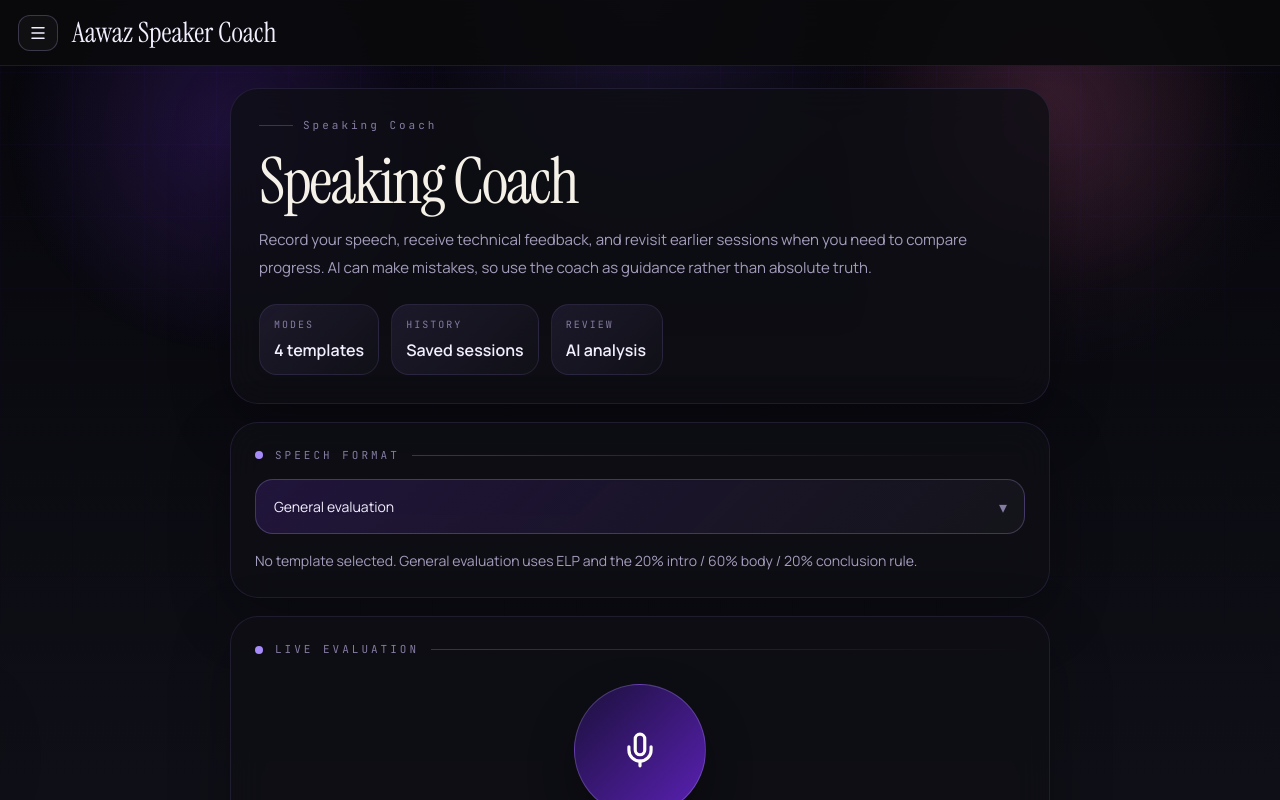
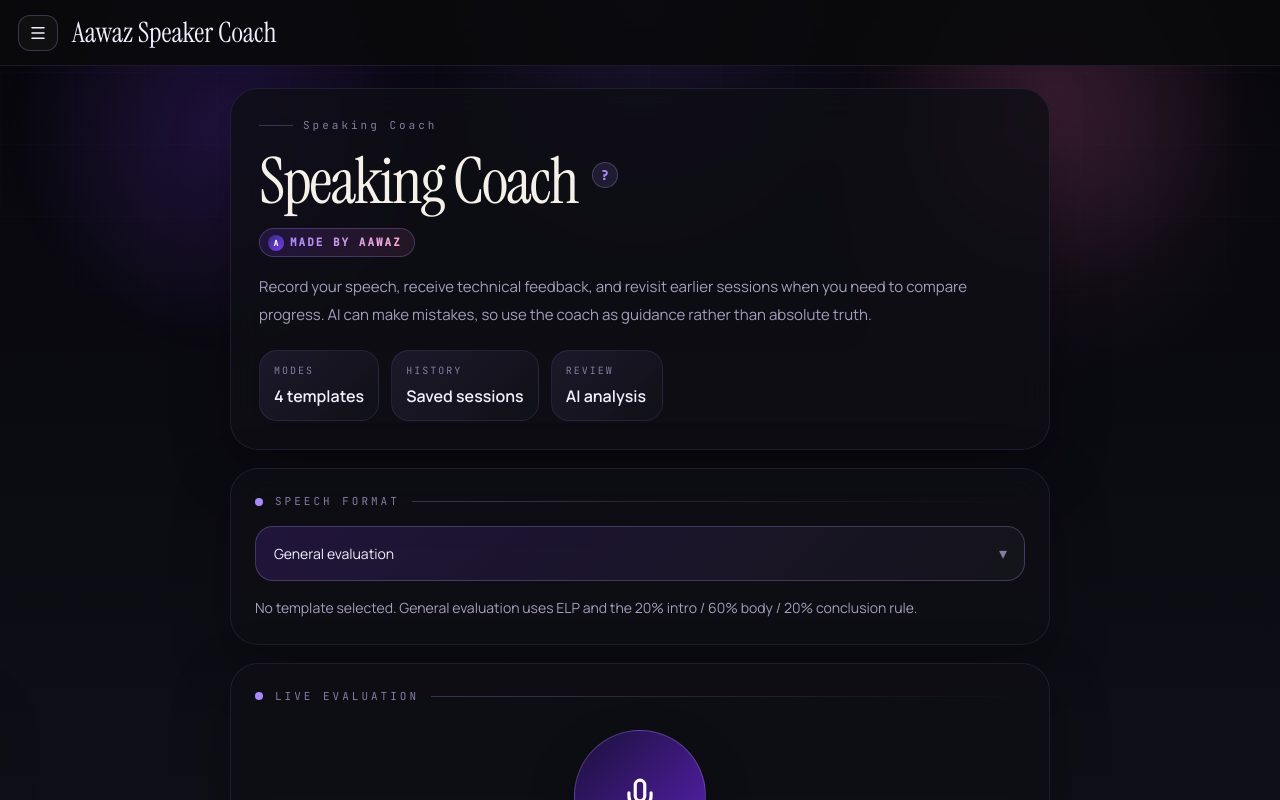
Before and after one commit to Aawaz-Niraula/aawaz-speaker-coach-2, a Next.js app: page / in a window 1280 px wide. Shown: the top 800 px of the page. Built offline with nearby package versions, Linux system fonts and the light colour scheme.

Commit message:
Implement InfoPopover with usage tips
Added a popover component with usage tips and animations.

```diff
--- a/src/app/page.tsx
+++ b/src/app/page.tsx
@@ -42,6 +42,10 @@
   @keyframes gentle-spin {
     from { transform: rotate(0deg); }
     to { transform: rotate(360deg); }
+  }
+  @keyframes popover-in {
+    from { opacity: 0; transform: scale(0.92) translateY(-6px); }
+    to { opacity: 1; transform: scale(1) translateY(0); }
   }
 `;
 
@@ -152,6 +156,210 @@
         {label}
       </div>
       <div style={{ fontSize: 16, color: palette.text, fontWeight: 600 }}>{value}</div>
+    </div>
+  );
+}
+
+const HOW_TO_TIPS = [
+  'Tap the mic in this tab to record your speech and receive specialised AI coaching feedback.',
+  'Browse the Speech Format dropdown and select a template (e.g. Debate, MUN, Impromptu) for rubric-aware evaluations.',
+  'Head to the Speech Practice tab on the left to generate a short sample speech on any topic to practise with.',
+  'Visit the Speech History tab to replay your transcripts and feedback, and track your improvement over time.',
+  'Happy speaking — use the coach as guidance, not gospel!',
+];
+
+function InfoPopover() {
+  const [open, setOpen] = useState(false);
+
+  return (
+    <div style={{ position: 'relative', display: 'inline-flex', alignItems: 'center' }}>
+      {/* Trigger */}
+      <button
+        onClick={() => setOpen((v) => !v)}
+        aria-label="How to use Aawaz"
+        style={{
+          width: 26,
+          height: 26,
+          borderRadius: '50%',
+          border: `1.5px solid ${palette.lineStrong}`,
+          background: 'rgba(167, 139, 250, 0.12)',
+          color: palette.accent,
+          cursor: 'pointer',
+          display: 'flex',
+          alignItems: 'center',
+          justifyContent: 'center',
+          fontSize: 13,
+          fontFamily: "'JetBrains Mono', monospace",
+          fontWeight: 700,
+          flexShrink: 0,
+          transition: 'background 0.2s, border-color 0.2s',
+        }}
+      >
+        ?
+      </button>
+
+      {/* Popover */}
+      {open && (
+        <div
+          style={{
+            position: 'absolute',
+            top: 'calc(100% + 12px)',
+            left: 0,
+            zIndex: 200,
+            width: 'min(380px, 90vw)',
+            borderRadius: 22,
+            border: `1px solid ${palette.lineStrong}`,
+            background: 'rgba(12, 10, 22, 0.97)',
+            backdropFilter: 'blur(24px)',
+            boxShadow: '0 24px 64px rgba(0,0,0,0.55), 0 0 0 1px rgba(167,139,250,0.08)',
+            animation: 'popover-in 0.22s cubic-bezier(0.22,1,0.36,1) both',
+            overflow: 'hidden',
+          }}
+        >
+          {/* Header */}
+          <div
+            style={{
+              display: 'flex',
+              alignItems: 'center',
+              justifyContent: 'space-between',
+              padding: '16px 18px 12px',
+              borderBottom: `1px solid ${palette.line}`,
+            }}
+          >
+            <div style={{ display: 'flex', alignItems: 'center', gap: 8 }}>
+              <div style={{ width: 7, height: 7, borderRadius: '50%', background: palette.accent }} />
+              <span
+                style={{
+                  fontSize: 10,
+                  letterSpacing: 3,
+                  color: palette.soft,
+                  fontFamily: "'JetBrains Mono', monospace",
+                  textTransform: 'uppercase',
+                }}
+              >
+                How to use
+              </span>
+            </div>
+            <button
+              onClick={() => setOpen(false)}
+              aria-label="Close"
+              style={{
+                width: 28,
+                height: 28,
+                borderRadius: '50%',
+                border: `1px solid rgba(248,113,113,0.30)`,
+                background: 'rgba(248,113,113,0.10)',
+                color: palette.danger,
+                cursor: 'pointer',
+                display: 'flex',
+                alignItems: 'center',
+                justifyContent: 'center',
+                flexShrink: 0,
+              }}
+            >
+              <X style={{ width: 13, height: 13 }} />
+            </button>
+          </div>
+
+          {/* Tips list */}
+          <ol style={{ padding: '14px 18px 18px', display: 'grid', gap: 10, listStyle: 'none' }}>
+            {HOW_TO_TIPS.map((tip, i) => (
+              <li
+                key={i}
+                style={{
+                  display: 'flex',
+                  gap: 12,
+                  alignItems: 'flex-start',
+                }}
+              >
+                <span
+                  style={{
+                    flexShrink: 0,
+                    width: 22,
+                    height: 22,
+                    borderRadius: '50%',
+                    background: i === HOW_TO_TIPS.length - 1
+                      ? 'linear-gradient(135deg, rgba(249,168,212,0.22), rgba(167,139,250,0.14))'
+                      : 'linear-gradient(135deg, rgba(124,58,237,0.28), rgba(167,139,250,0.16))',
+                    border: `1px solid ${i === HOW_TO_TIPS.length - 1 ? 'rgba(249,168,212,0.22)' : palette.line}`,
+                    display: 'flex',
+                    alignItems: 'center',
+                    justifyContent: 'center',
+                    fontSize: 9,
+                    fontFamily: "'JetBrains Mono', monospace",
+                    color: i === HOW_TO_TIPS.length - 1 ? palette.accentSoft : palette.accent,
+                    fontWeight: 700,
+                    marginTop: 1,
+                  }}
+                >
+                  {i === HOW_TO_TIPS.length - 1 ? '★' : i + 1}
+                </span>
+                <span
+                  style={{
+                    fontSize: 13,
+                    color: i === HOW_TO_TIPS.length - 1 ? palette.accentSoft : palette.text,
+                    lineHeight: 1.7,
+                    fontStyle: i === HOW_TO_TIPS.length - 1 ? 'italic' : 'normal',
+                  }}
+                >
+                  {tip}
+                </span>
+              </li>
+            ))}
+          </ol>
+        </div>
+      )}
+    </div>
+  );
+}
+
+function MadeByBadge() {
+  return (
+    <div
+      style={{
+        display: 'inline-flex',
+        alignItems: 'center',
+        gap: 6,
+        marginTop: 8,
+        padding: '5px 12px 5px 8px',
+        borderRadius: 999,
+        border: `1px solid rgba(167, 139, 250, 0.28)`,
+        background: 'linear-gradient(90deg, rgba(124,58,237,0.18), rgba(244,114,182,0.10))',
+        backdropFilter: 'blur(8px)',
+      }}
+    >
+      <span
+        style={{
+          width: 16,
+          height: 16,
+          borderRadius: '50%',
+          background: 'linear-gradient(135deg, #312e81, #7c3aed)',
+          display: 'flex',
+          alignItems: 'center',
+          justifyContent: 'center',
+          fontSize: 8,
+          color: '#f5f3ff',
+          fontFamily: "'JetBrains Mono', monospace",
+          fontWeight: 700,
+          flexShrink: 0,
+        }}
+      >
+        A
+      </span>
+      <span
+        style={{
+          fontSize: 11,
+          fontFamily: "'JetBrains Mono', monospace",
+          letterSpacing: 2,
+          textTransform: 'uppercase',
+          background: 'linear-gradient(90deg, #a78bfa, #f9a8d4)',
+          WebkitBackgroundClip: 'text',
+          WebkitTextFillColor: 'transparent',
+          fontWeight: 700,
+        }}
+      >
+        made by aawaz
+      </span>
     </div>
   );
 }
@@ -404,8 +612,21 @@
         <div style={{ width: 34, height: 1, background: palette.lineStrong }} />
         <span style={{ fontSize: 11, color: palette.soft, letterSpacing: 3, fontFamily: "'JetBrains Mono', monospace" }}>{eyebrow}</span>
       </div>
-      <h1 style={{ fontSize: 'clamp(40px, 5vw, 68px)', lineHeight: 0.95, fontWeight: 400, marginBottom: 14, fontFamily: "'Instrument Serif', serif", letterSpacing: '-0.03em' }}>{title}</h1>
-      <p style={{ maxWidth: 720, color: palette.muted, fontSize: 15, lineHeight: 1.85, marginBottom: 22 }}>{description}</p>
+
+      {/* Title row with info button */}
+      <div style={{ display: 'flex', alignItems: 'flex-start', gap: 14, marginBottom: 8, flexWrap: 'wrap' }}>
+        <h1 style={{ fontSize: 'clamp(40px, 5vw, 68px)', lineHeight: 0.95, fontWeight: 400, fontFamily: "'Instrument Serif', serif", letterSpacing: '-0.03em' }}>
+          {title}
+        </h1>
+        <div style={{ paddingTop: 10 }}>
+          <InfoPopover />
+        </div>
+      </div>
+
+      {/* Made by badge */}
+      <MadeByBadge />
+
+      <p style={{ maxWidth: 720, color: palette.muted, fontSize: 15, lineHeight: 1.85, marginBottom: 22, marginTop: 16 }}>{description}</p>
       <div style={{ display: 'flex', gap: 12, flexWrap: 'wrap' }}>
         {stats.map((stat) => <StatPill key={stat.label} label={stat.label} value={stat.value} />)}
       </div>
```
